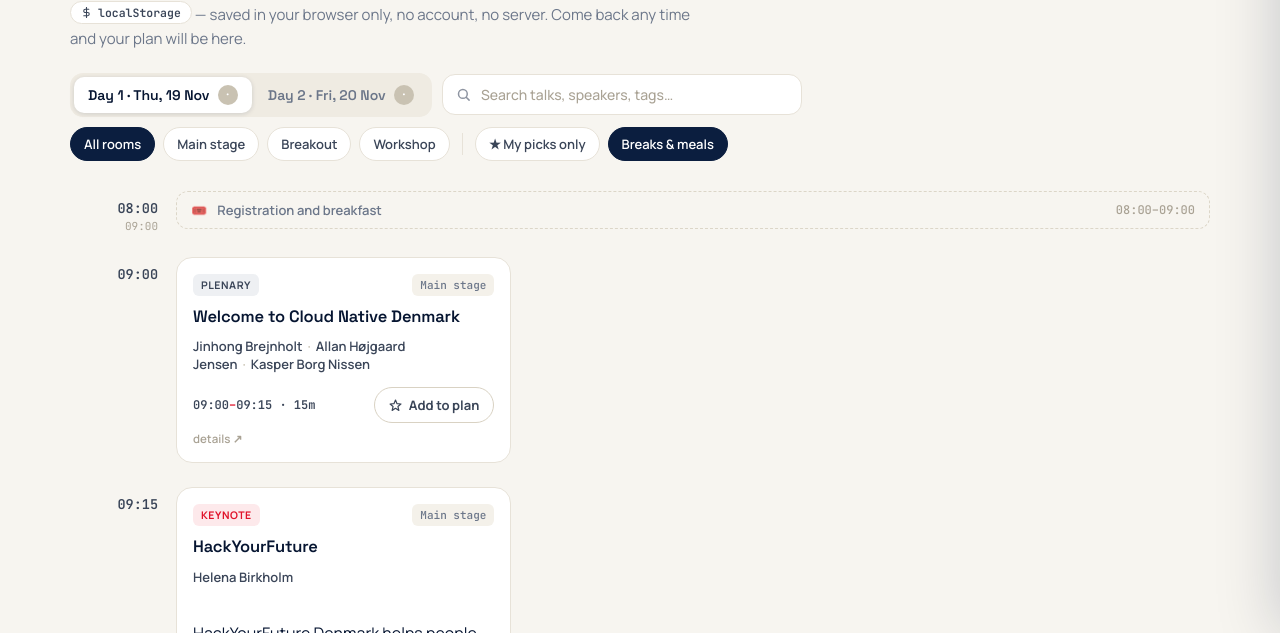
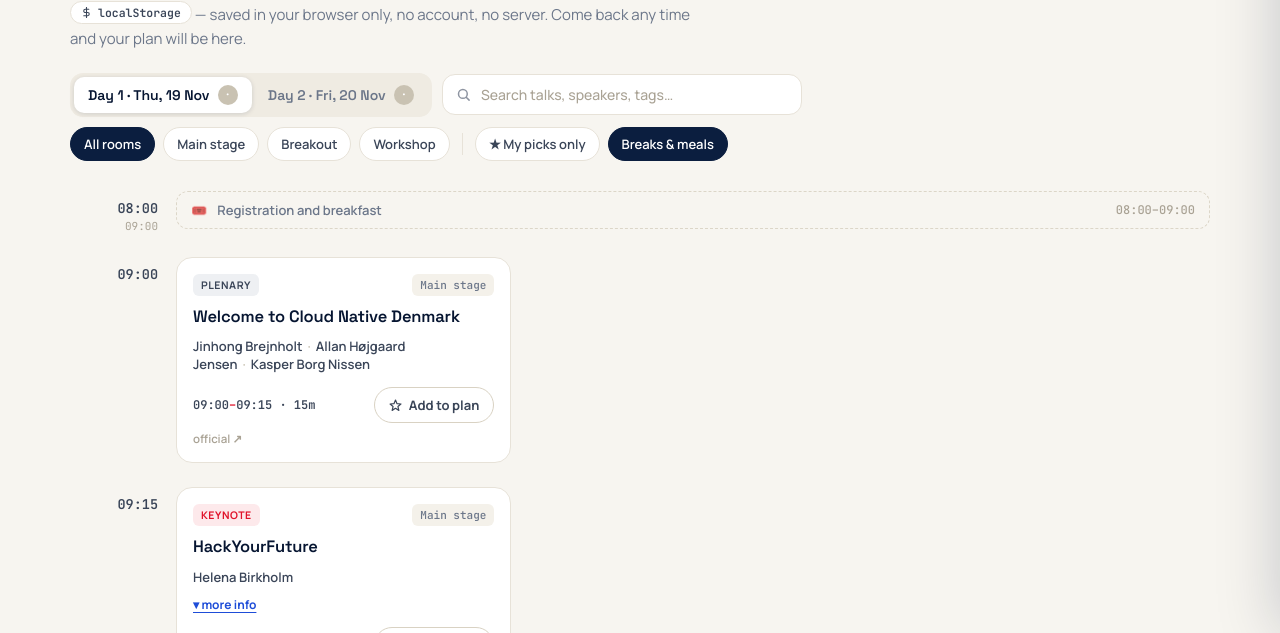
Before and after one commit to aneeraj/cnd-talk-planner, a plain HTML site: page index.html in a window 1280 px wide. Shown: the part 167-800 px from the top of the page. Drawn offline with Linux system fonts and the light colour scheme.

Commit message:
Compact cards: descriptions behind a per-talk 'more info' toggle
Descriptions were always visible, making the day list too long to
scan. Cards now show badge, title, speakers, tags and time only;
full description expands inline on demand.

```diff
--- a/index.html
+++ b/index.html
@@ -91,8 +91,7 @@
     .speakers span{color:#c5bfae;padding:0 5px}
     .tags{display:flex;flex-wrap:wrap;gap:5px}
     .tag{font:600 10.5px var(--font-body);color:var(--ash);background:#f4f1ea;border-radius:5px;padding:3px 7px}
-    .desc{color:var(--ash);font-size:13.5px;line-height:1.6;margin:0}
-    .desc.clamped{display:-webkit-box;-webkit-line-clamp:3;-webkit-box-orient:vertical;overflow:hidden}
+    .desc{color:var(--ash);font-size:13.5px;line-height:1.6;margin:0;background:#faf8f3;border-radius:10px;padding:12px 14px}
     .desc p{margin:0 0 8px}
     .desc p:last-child{margin:0}
     .desc ul{margin:0 0 8px;padding-left:18px}
--- a/planner.js
+++ b/planner.js
@@ -130,7 +130,6 @@ function slotsForDay(di) {
 function talkCard(s) {
   const id = String(s.id);
   const picked = selected.has(id);
-  const long = (s.description || '').length > 150;
   const open = expanded.has(id);
   return `
   <article class="talk ${picked ? 'picked' : ''}" data-id="${id}">
@@ -141,8 +140,8 @@ function talkCard(s) {
     <h3>${esc(s.title)}</h3>
     ${s.speakers.length ? `<div class="speakers">${s.speakers.map(esc).join('<span>·</span>')}</div>` : ''}
     ${s.tags.length ? `<div class="tags">${s.tags.map(t => `<span class="tag">${esc(t)}</span>`).join('')}</div>` : ''}
-    ${s.description ? `<p class="desc ${open ? '' : 'clamped'}">${renderDesc(s.description)}</p>
-      ${long ? `<button class="more-btn" data-action="expand" data-id="${id}">${open ? 'Show less' : 'Show more'}</button>` : ''}` : ''}
+    ${s.description ? `<button class="more-btn" data-action="expand" data-id="${id}" aria-expanded="${open}">${open ? '▴ hide info' : '▾ more info'}</button>` : ''}
+    ${open && s.description ? `<p class="desc">${renderDesc(s.description)}</p>` : ''}
     <div class="talk-foot">
       <span class="time-chip">${hhmm(s.startsAt)}<b>–</b>${hhmm(s.endsAt)} · ${durLabel(s)}</span>
       <button class="btn-pick" data-action="pick" data-id="${id}" aria-pressed="${picked}">
@@ -150,7 +149,7 @@ function talkCard(s) {
           ? `<svg width="13" height="13" viewBox="0 0 24 24" fill="none" stroke="currentColor" stroke-width="3" stroke-linecap="round" stroke-linejoin="round"><path d="M20 6 9 17l-5-5"/></svg> In my plan`
           : `<svg width="13" height="13" viewBox="0 0 24 24" fill="none" stroke="currentColor" stroke-width="2.2" stroke-linecap="round" stroke-linejoin="round"><path d="M12 17.27 18.18 21l-1.64-7.03L22 9.24l-7.19-.61L12 2 9.19 8.63 2 9.24l5.46 4.73L5.82 21z"/></svg> Add to plan`}
       </button>
-      <a class="official" href="${officialUrl(s)}" target="_blank" rel="noreferrer">details ↗</a>
+      <a class="official" href="${officialUrl(s)}" target="_blank" rel="noreferrer">official ↗</a>
     </div>
   </article>`;
 }
```
